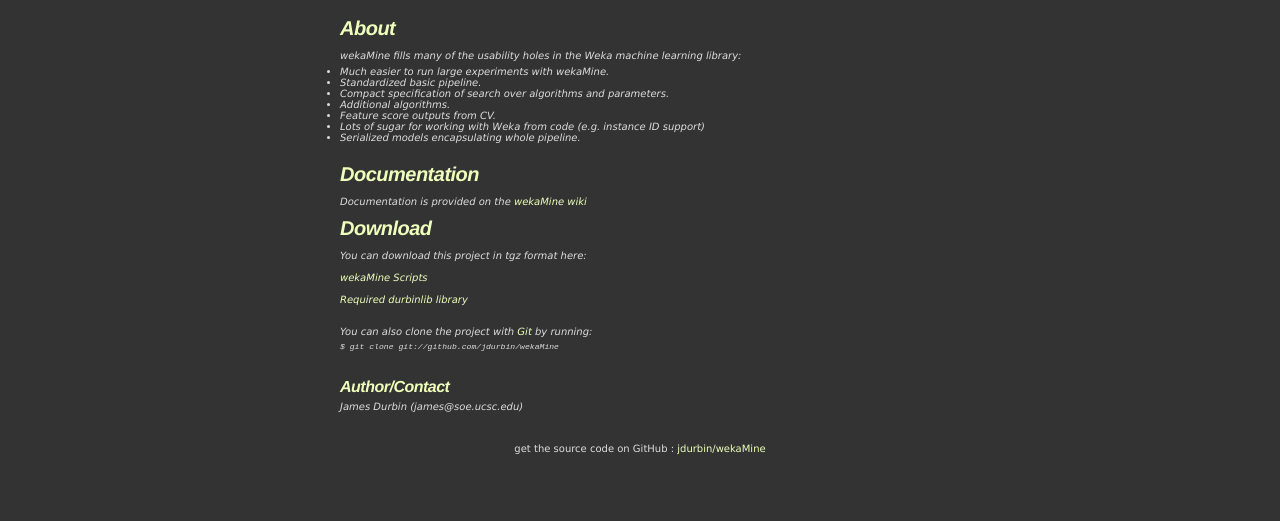
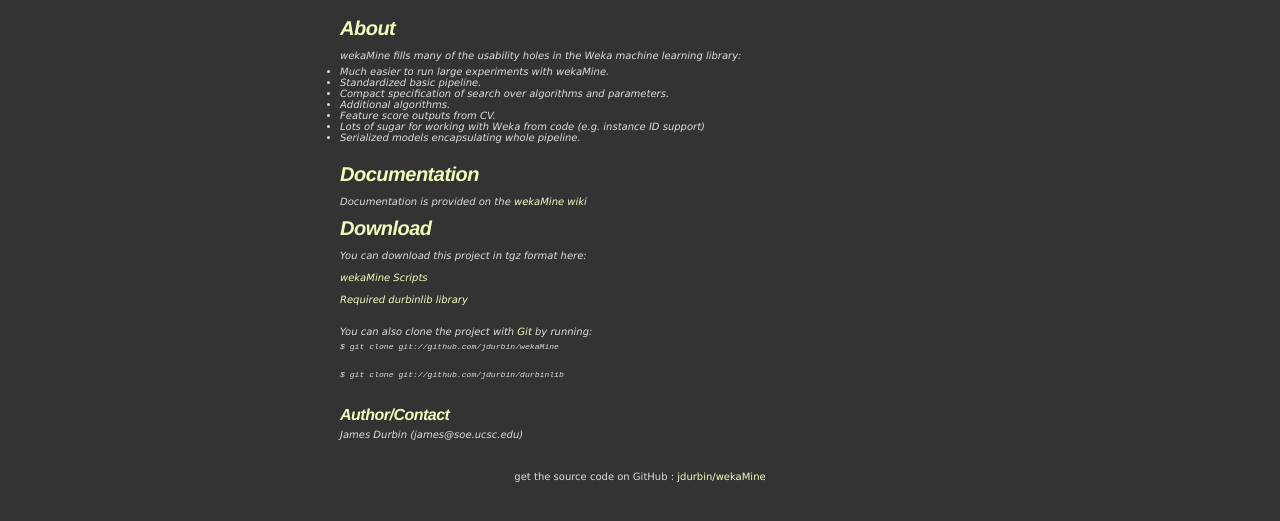
Before and after one commit to jdurbin/wekaMine, a plain HTML site: page index.html in a window 1280 px wide. Shown: the part 241-762 px from the top of the page. Drawn offline with Linux system fonts and the light colour scheme.

Commit message:
Edited index.html via GitHub

```diff
--- a/index.html
+++ b/index.html
@@ -570,7 +570,8 @@
 						</p><br>
 						<p>You can also clone the project with <a href="http://git-scm.com">Git</a>
 							by running:
-							<pre>$ git clone git://github.com/jdurbin/wekaMine</pre>
+							<pre>$ git clone git://github.com/jdurbin/wekaMine</pre><br>
+							<pre>$ git clone git://github.com/jdurbin/durbinlib</pre>
 						</p>
 
 						<br><br>
```
